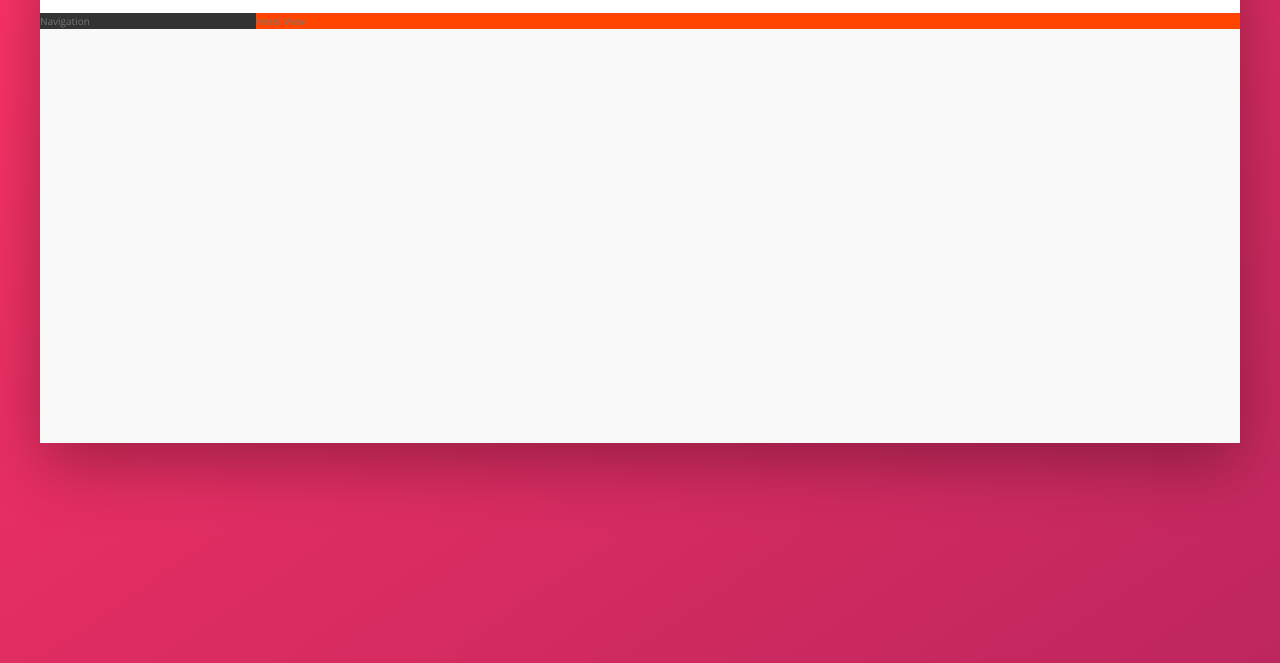
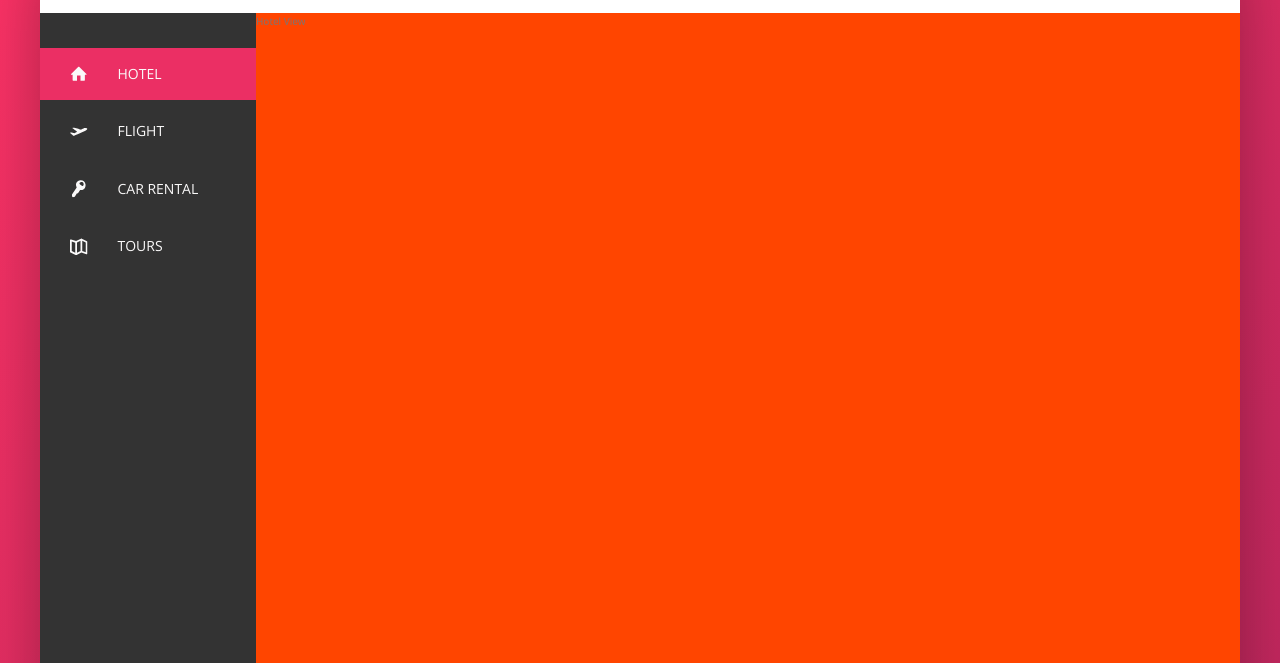
Before and after one commit to S4MX0816/advanced-css-course, a website: page Trillo/index.html in a window 1280 px wide. Shown: the part 137-800 px from the top of the page. Drawn offline with nearby package versions, Linux system fonts and the light colour scheme.

Commit message:
side navigation

```diff
--- a/Trillo/index.html
+++ b/Trillo/index.html
@@ -56,8 +56,52 @@
           </div>
         </nav>
       </header>
+
       <div class="content">
-        <nav class="sidebar">Navigation</nav>
+        <nav class="sidebar">
+          <ul class="side-nav">
+            <li class="side-nav__item side-nav__item--active">
+              <a href="#" class="side-nav__link">
+                <svg class="side-nav__icon">
+                  <use xlink:href="./img/sprite.svg#icon-home"></use>
+                </svg>
+                <span>Hotel</span>
+              </a>
+            </li>
+
+            <li class="side-nav__item">
+              <a href="#" class="side-nav__link">
+                <svg class="side-nav__icon">
+                  <use
+                    xlink:href="./img/sprite.svg#icon-aircraft-take-off"
+                  ></use>
+                </svg>
+                <span>Flight</span>
+              </a>
+            </li>
+
+            <li class="side-nav__item">
+              <a href="#" class="side-nav__link">
+                <svg class="side-nav__icon">
+                  <use xlink:href="./img/sprite.svg#icon-key"></use>
+                </svg>
+                <span>Car Rental</span>
+              </a>
+            </li>
+
+            <li class="side-nav__item">
+              <a href="#" class="side-nav__link">
+                <svg class="side-nav__icon">
+                  <use xlink:href="./img/sprite.svg#icon-map"></use>
+                </svg>
+                <span>Tours</span>
+              </a>
+            </li>
+          </ul>
+
+          <div class="legal">&copy; 2023 by Trillo. All rights reserved.</div>
+        </nav>
+
         <main class="hotel-view">Hotel View</main>
       </div>
     </div>
--- a/Trillo/sass/_components.scss
+++ b/Trillo/sass/_components.scss
@@ -118,3 +118,77 @@
     margin-right: 1rem;
   }
 }
+
+///////////////////////////////////
+/// SIDE NAVIGATION
+
+.side-nav {
+  font-size: 1.4rem;
+  list-style: none;
+  margin-top: 3.5rem;
+
+  &__item {
+    position: relative;
+
+    &:not(:last-child) {
+      margin-bottom: 0.5rem;
+    }
+
+    &::before {
+      content: "";
+      position: absolute;
+      top: 0;
+      left: 0;
+      height: 100%;
+      width: 3px;
+      background-color: var(--color-primary);
+      transform: scaleY(0);
+      transition: transform 200ms, width 400ms cubic-bezier(1, 0, 0, 1) 200ms,
+        background-color 100ms;
+    }
+
+    &:hover::before,
+    &--active::before {
+      transform: scaleY(1);
+      width: 100%;
+    }
+
+    &:active::before {
+      background-color: var(--color-primary-light);
+    }
+  }
+
+  &__link {
+    &:link,
+    &:visited {
+      color: var(--color-grey-light-1);
+      text-decoration: none;
+      text-transform: uppercase;
+      display: block;
+      padding: 1.5rem 3rem;
+      position: relative;
+      z-index: 10;
+
+      display: flex;
+      align-items: center;
+    }
+  }
+
+  &__icon {
+    width: 1.75rem;
+    height: 1.75rem;
+    margin-right: 3rem;
+    fill: currentColor;
+  }
+}
+
+///////////////////////////////////
+/// LEGAL
+
+.legal {
+  font-size: 1.2rem;
+  text-align: center;
+  padding: 2.5rem;
+  color: var(--color-grey-light-4);
+  margin-top: auto;
+}
--- a/Trillo/sass/_layout.scss
+++ b/Trillo/sass/_layout.scss
@@ -25,10 +25,16 @@
 .sidebar {
   background-color: var(--color-grey-dark-1);
   flex: 0 0 18%;
+
+  display: flex;
+  flex-direction: column;
+  justify-content: space-between;
 }
 
 .hotel-view {
   background-color: #fff;
   background-color: orangered;
   flex: 1;
+
+  height: 80rem;
 }
```
Also changed, not shown: Trillo/css/style.css.
